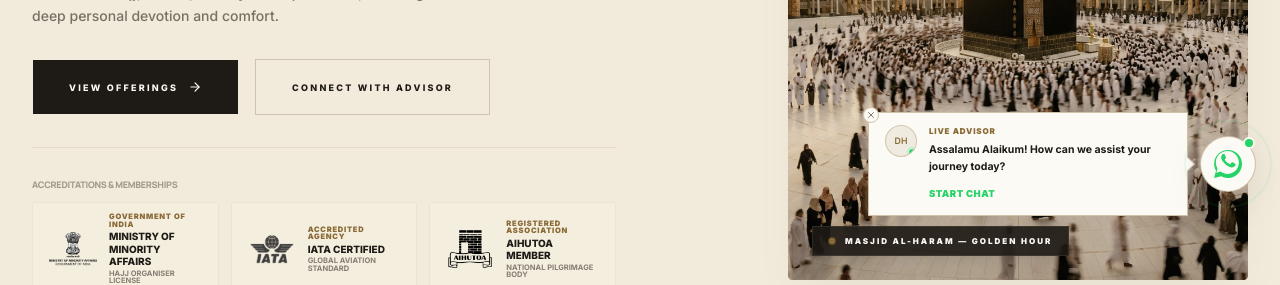
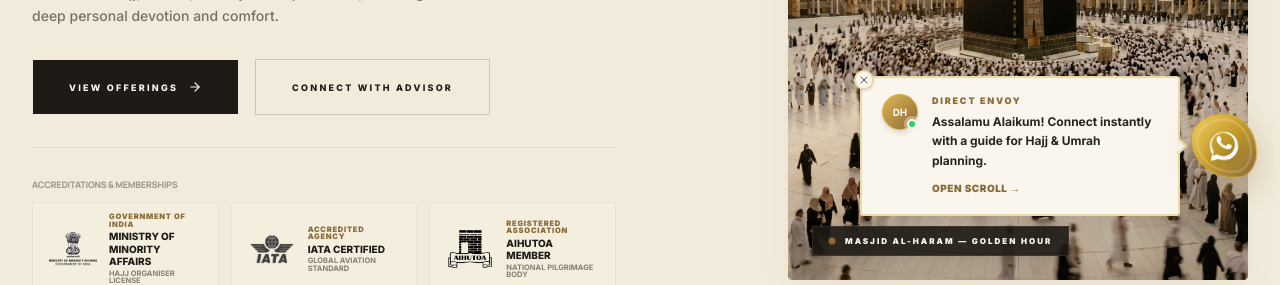
Before and after one commit to shafinmahida/dayar-e-habib-platform-v2, a Next.js app: page / in a window 1280 px wide. Shown: the part 560-845 px from the top of the page. Built offline with nearby package versions, Linux system fonts and the light colour scheme; no server answers; the database is empty; a web font is replaced by a local one.

Commit message:
Increase testimonial pilgrim photo size 1.5x and redesign WhatsApp float as animated wax seal

```diff
--- a/components/layout/WhatsAppFloat.tsx
+++ b/components/layout/WhatsAppFloat.tsx
@@ -34,71 +34,83 @@ export function WhatsAppFloat() {
         visible ? "opacity-100 translate-y-0 scale-100" : "opacity-0 translate-y-6 scale-95 pointer-events-none"
       )}
     >
-      {/* Live Chat Tooltip Message Balloon */}
+      <style dangerouslySetInnerHTML={{__html: `
+        @keyframes wax-wobble {
+          0%, 100% { border-radius: 42% 58% 70% 30% / 45% 45% 55% 55%; transform: rotate(0deg); }
+          33% { border-radius: 70% 30% 52% 48% / 60% 40% 60% 40%; transform: rotate(5deg) scale(0.98); }
+          66% { border-radius: 50% 50% 30% 70% / 40% 60% 40% 60%; transform: rotate(-4deg) scale(1.02); }
+        }
+        .wax-seal-btn {
+          animation: wax-wobble 8s infinite ease-in-out;
+        }
+      `}} />
+
+      {/* Parchment Live Chat Tooltip Message Balloon */}
       {showTooltip && (
         <div
           className={cn(
-            "relative bg-[#FCFAF5] border border-accent/40 px-4 py-3 shadow-[0_8px_30px_rgba(0,0,0,0.06)] flex items-start gap-3 max-w-[240px] sm:max-w-xs animate-in fade-in slide-in-from-right-4 duration-500 rounded-none",
-            "after:absolute after:-right-[6px] after:top-1/2 after:-translate-y-1/2 after:w-2.5 after:h-2.5 after:bg-[#FCFAF5] after:border-r after:border-t after:border-accent/40 after:rotate-45"
+            "relative bg-[#FAF6EE] border-2 border-[#D4AF37]/40 px-5 py-4 shadow-[5px_5px_25px_rgba(30,26,22,0.12)] flex items-start gap-3.5 max-w-[260px] sm:max-w-xs animate-in fade-in slide-in-from-right-4 duration-500 rounded-2xl",
+            "after:absolute after:-right-[7px] after:top-1/2 after:-translate-y-1/2 after:w-3 after:h-3 after:bg-[#FAF6EE] after:border-r-2 after:border-t-2 after:border-[#D4AF37]/40 after:rotate-45"
           )}
         >
           {/* Close button for tooltip */}
           <button
             onClick={() => setShowTooltip(false)}
-            className="absolute -top-1.5 -left-1.5 size-4 bg-[#FCFAF5] hover:bg-accent hover:text-white flex items-center justify-center rounded-full text-muted-foreground transition-colors border border-border"
+            className="absolute -top-2 -left-2 size-5 bg-[#FAF6EE] hover:bg-[#8A6A36] hover:text-white flex items-center justify-center rounded-full text-stone-600 border-2 border-[#D4AF37]/40 transition-colors shadow-sm"
             aria-label="Close message"
           >
-            <X className="size-2.5" />
+            <X className="size-3" />
           </button>
 
-          {/* Mini Avatar / Live Indicator */}
-          <div className="relative size-8 shrink-0 rounded-full bg-accent/10 border border-accent/30 flex items-center justify-center overflow-hidden">
-            {/* Pulsating live dot */}
-            <span className="absolute bottom-0 right-0 size-2 bg-[#25D366] rounded-full border border-[#FCFAF5] animate-ping" />
-            <span className="absolute bottom-0 right-0 size-2 bg-[#25D366] rounded-full border border-[#FCFAF5]" />
-            <span className="font-serif text-[9px] font-bold text-accent">DH</span>
+          {/* Mini Gold Seal Avatar */}
+          <div className="relative size-9 shrink-0 rounded-full bg-gradient-to-br from-[#E2B755] to-[#8A6A36] border border-[#D4AF37] flex items-center justify-center shadow-md">
+            <span className="absolute bottom-0 right-0 size-2.5 bg-[#25D366] rounded-full border-2 border-[#FAF6EE] animate-ping" />
+            <span className="absolute bottom-0 right-0 size-2.5 bg-[#25D366] rounded-full border-2 border-[#FAF6EE]" />
+            <span className="font-serif text-[10px] font-black text-white select-none">DH</span>
           </div>
 
           <div className="space-y-1 text-left">
-            <p className="text-[8px] font-black uppercase tracking-widest text-accent">Live Advisor</p>
-            <p className="text-[10.5px] font-bold text-foreground leading-relaxed">
-              Assalamu Alaikum! How can we assist your journey today?
+            <p className="text-[9px] font-black uppercase tracking-[0.2em] text-[#8A6A36]">Direct Envoy</p>
+            <p className="text-xs font-bold text-[#2A241E] leading-relaxed">
+              Assalamu Alaikum! Connect instantly with a guide for Hajj & Umrah planning.
             </p>
             <a
               href={waUrl}
               target="_blank"
               rel="noopener noreferrer"
-              className="inline-block text-[9.5px] font-black uppercase tracking-wider text-[#25D366] hover:text-[#20ba5a] pt-1"
+              className="inline-flex items-center gap-1 text-[10px] font-black uppercase tracking-wider text-[#8A6A36] hover:text-[#25D366] pt-1 transition-colors"
             >
-              Start Chat
+              Open Scroll &rarr;
             </a>
           </div>
         </div>
       )}
 
-      {/* Main Pulse Action Floating Button */}
+      {/* Main Wax Seal Floating Button */}
       <a
         href={waUrl}
         target="_blank"
         rel="noopener noreferrer"
-        className="relative flex size-14 items-center justify-center rounded-full bg-[#FCFAF5] border border-accent/40 shadow-[0_12px_40px_rgba(0,0,0,0.08)] hover:scale-105 active:scale-95 transition-all duration-300 group"
+        className="wax-seal-btn relative flex size-16 items-center justify-center bg-gradient-to-br from-[#F5D061] via-[#C59B27] to-[#8A6A36] shadow-[0_10px_30px_rgba(138,106,54,0.3)] hover:shadow-[0_15px_40px_rgba(138,106,54,0.5)] active:scale-95 transition-all duration-300 group border border-[#D4AF37]/50"
         aria-label="Contact us on WhatsApp"
       >
-        {/* Pulsating Ring */}
-        <span className="absolute inset-0 rounded-full border border-[#25D366]/40 animate-[ping_2.5s_infinite] opacity-60 pointer-events-none" />
+        {/* Pulsating Aura */}
+        <span className="absolute -inset-1.5 rounded-full border-2 border-[#D4AF37]/30 animate-[ping_3s_infinite] opacity-60 pointer-events-none" />
 
-        {/* Live Notification green dot */}
-        <span className="absolute top-0 right-0 size-3 bg-[#25D366] rounded-full border-2 border-[#FCFAF5]" />
+        {/* 3D Wax Seal Ring details */}
+        <div className="absolute inset-1 rounded-[inherit] border-2 border-white/20 pointer-events-none" />
 
-        {/* Custom Green WhatsApp Icon inside the brand container */}
+        {/* Central Logo Stamp */}
+        <div className="relative z-10 flex flex-col items-center justify-center text-white text-center">
           <svg
             viewBox="0 0 24 24"
-          fill="#25D366"
-          className="size-7 shrink-0 transition-transform duration-300 group-hover:scale-105"
+            fill="currentColor"
+            className="size-7 drop-shadow-[0_2px_4px_rgba(0,0,0,0.2)] transition-transform duration-500 group-hover:scale-110 group-hover:rotate-[15deg]"
             aria-hidden="true"
           >
             <path d="M.057 24l1.687-6.163c-1.041-1.804-1.588-3.849-1.587-5.946C.06 5.348 5.397.01 12.008.01c3.202.001 6.212 1.246 8.477 3.514 2.266 2.268 3.507 5.28 3.505 8.484-.004 6.657-5.34 11.997-11.953 11.997-2.005-.001-3.973-.502-5.739-1.456L0 24zm6.59-4.846c1.6.95 3.188 1.449 4.825 1.451 5.436 0 9.859-4.42 9.863-9.864.002-2.637-1.023-5.116-2.887-6.981C16.578 1.895 14.103.872 11.474.872c-5.441 0-9.865 4.422-9.868 9.866-.001 1.802.489 3.562 1.418 5.116l-.995 3.637 3.733-.979zm11.233-7.558c-.305-.153-1.805-.89-2.083-.99-.278-.102-.48-.153-.682.153-.201.304-.778 1.012-.953 1.214-.176.203-.351.229-.656.077-.305-.152-1.288-.475-2.454-1.516-.908-.81-1.52-1.81-1.698-2.115-.178-.305-.019-.47.133-.621.137-.137.305-.355.457-.532.152-.178.203-.305.305-.51.101-.203.05-.381-.025-.533-.076-.152-.682-1.644-.934-2.253-.245-.595-.494-.514-.682-.524-.175-.01-.376-.011-.577-.011-.202 0-.531.076-.809.381-.278.305-1.062 1.039-1.062 2.535 0 1.497 1.088 2.943 1.24 3.146.152.203 2.142 3.272 5.19 4.588.724.313 1.29.5 1.73.64.729.23 1.391.198 1.916.12.584-.087 1.805-.738 2.058-1.453.253-.715.253-1.327.177-1.453-.076-.127-.278-.203-.583-.356z" />
           </svg>
+        </div>
       </a>
     </div>
   );
--- a/components/sections/home/testimonials.tsx
+++ b/components/sections/home/testimonials.tsx
@@ -46,9 +46,9 @@ export function Testimonials({ testimonials }: TestimonialsProps) {
                   &ldquo;{test.content}&rdquo;
                 </blockquote>
 
-                <div className="mt-8 flex items-center gap-4 text-left">
+                <div className="mt-8 flex items-center gap-5 text-left">
                   {test.avatar_url && (
-                    <div className="relative size-14 rotate-[-3deg] border-2 border-white rounded-md shadow-md shrink-0 bg-stone-100 overflow-hidden transform hover:rotate-0 transition-transform duration-300 z-10">
+                    <div className="relative size-20 rotate-[-3deg] border-2 border-white rounded-md shadow-md shrink-0 bg-stone-100 overflow-hidden transform hover:rotate-0 transition-transform duration-300 z-10">
                       <img
                         src={test.avatar_url}
                         alt={test.name}
@@ -58,18 +58,18 @@ export function Testimonials({ testimonials }: TestimonialsProps) {
                       <div className="absolute inset-0 bg-gradient-to-tr from-transparent via-white/10 to-white/20 pointer-events-none" />
                     </div>
                   )}
-                  <div className="space-y-1">
-                    <cite className="block font-handwritten text-lg sm:text-xl font-bold text-accent not-italic">
+                  <div className="space-y-1.5">
+                    <cite className="block font-handwritten text-xl sm:text-2xl font-bold text-accent not-italic">
                       — {test.name}
                     </cite>
-                    <div className="text-[9px] font-sans font-black tracking-widest text-muted-foreground uppercase flex flex-wrap items-center gap-x-2 gap-y-1">
+                    <div className="text-[10px] font-sans font-black tracking-widest text-muted-foreground uppercase flex flex-wrap items-center gap-x-2 gap-y-1">
                       <span>{test.location}</span>
                       <span className="text-accent/60" aria-hidden="true">&bull;</span>
                       <span className="text-accent">{test.package_type || test.packageType || 'General'}</span>
                       {test.rating && (
                         <>
                           <span className="text-accent/60" aria-hidden="true">&bull;</span>
-                          <span className="text-amber-500 font-bold flex items-center gap-0.5">
+                          <span className="text-amber-500 font-bold flex items-center gap-0.5 text-xs">
                             ★ {test.rating}
                           </span>
                         </>
```
Lines whose indentation alone changed are shown as unchanged.
